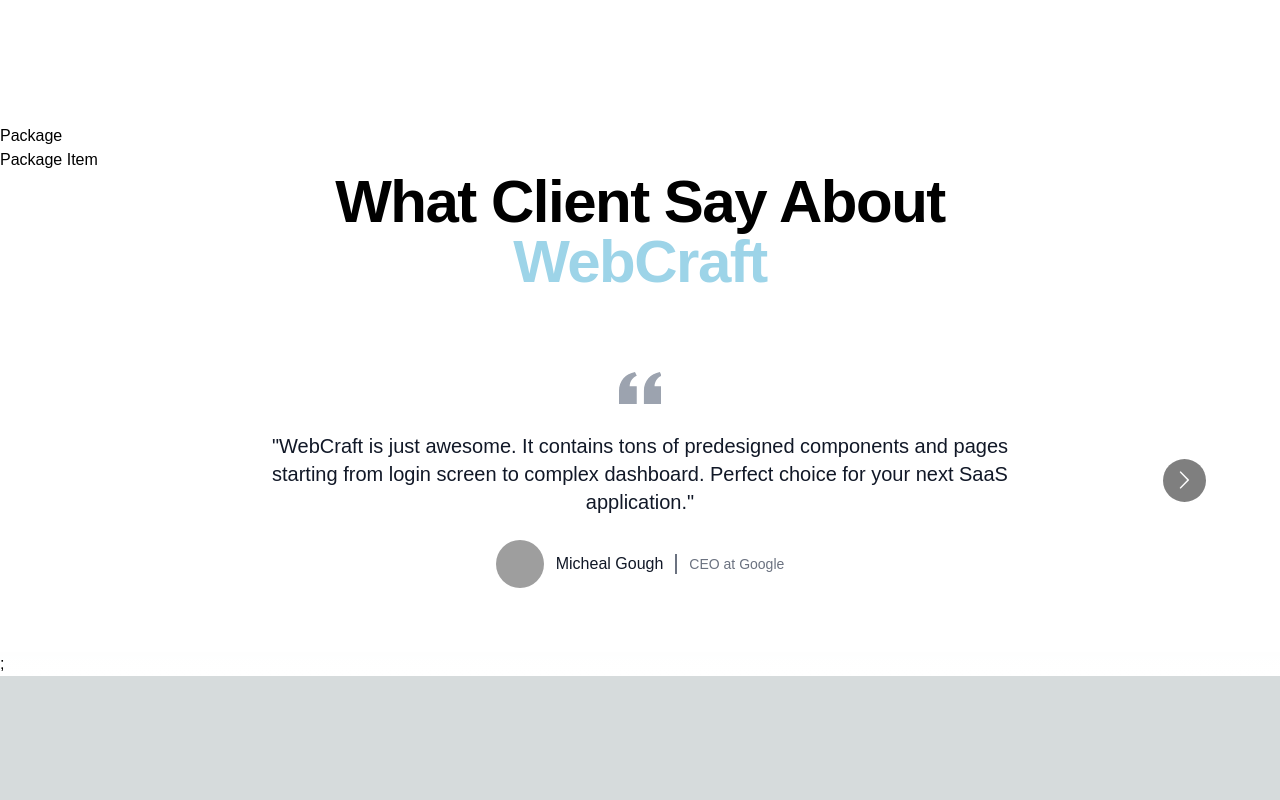
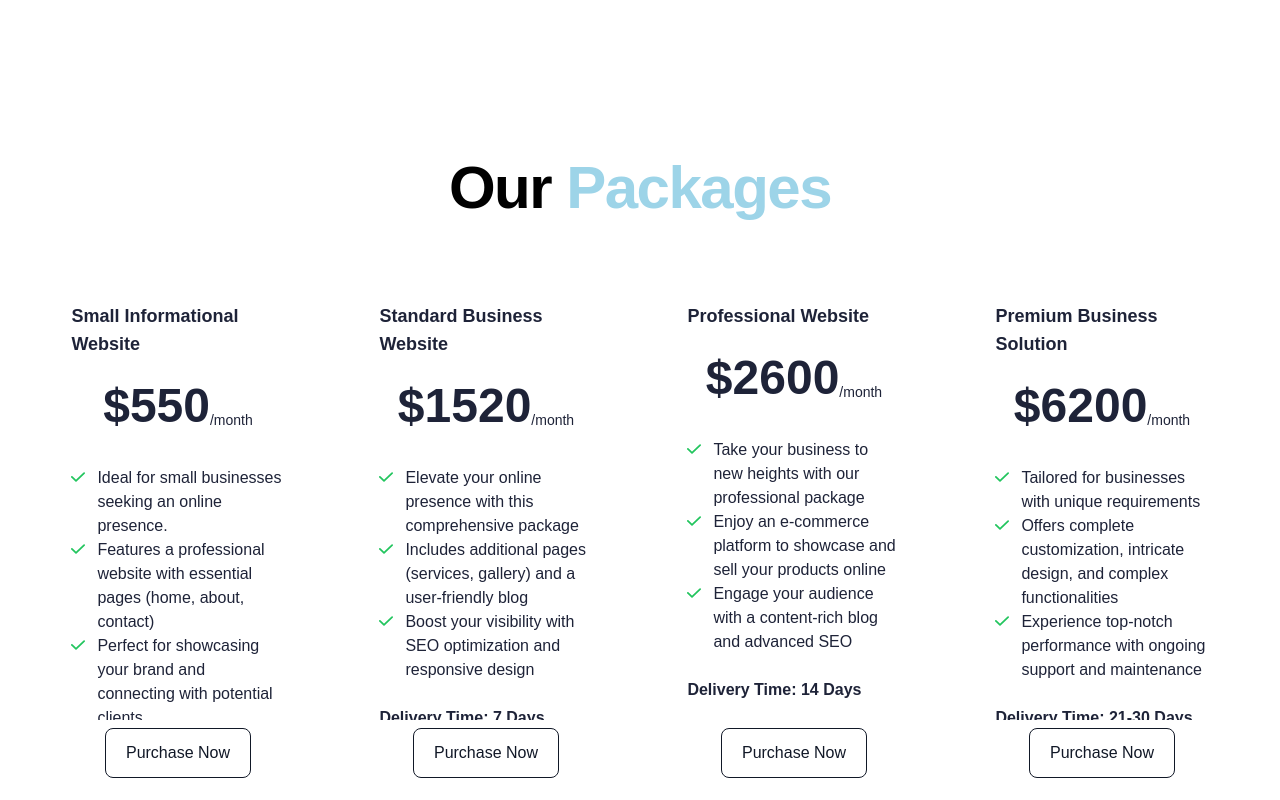
Before and after one commit to WebCraftt/webcraftt-frontend, a Next.js app: page / in a window 1280 px wide. Shown: the part 740-1540 px from the top of the page. Before the commit the page ends 1416 px from the top, so only its background shows below. Built offline with nearby package versions, Linux system fonts and the light colour scheme; grey boxes are pictures that could not be loaded.

Commit message:
Packages

```diff
--- a/pages/_app.js
+++ b/pages/_app.js
@@ -7,7 +7,7 @@
       <Head>
         <title>WebCraft</title>
       </Head>
-      <Component {...pageProps} />;
+      <Component {...pageProps} />
     </>
   );
 }
--- a/src/components/Package.js
+++ b/src/components/Package.js
@@ -1,13 +1,28 @@
-import React from 'react'
-import PackageItem from './PackageItem';
+import React from "react";
+import PackageItem from "./PackageItem";
+import { PackageList } from "../constants/Data/PackageList";
 
 const Package = () => {
   return (
-    <div>
-        <h1>Package</h1>
-      <PackageItem/>
+    <div className="flex flex-col min-h-[90vh] px-4 justify-center items-center ">
+      <h1 className="max-w-2xl mb-10 text-4xl text-center font-extrabold tracking-tight leading-none md:text-5xl xl:text-6xl dark:text-white">
+        Our <span className="text-[#9dd4e8]">Packages</span>
+      </h1>
+
+      <div className="grid lg:grid-cols-4 md:grid-cols-2 w-full place-items-center p-2">
+        {PackageList.map((item) => {
+          return (
+            <PackageItem
+              title={item.title}
+              price={item.price}
+              description={item.desc}
+              time={item.time}
+            />
+          );
+        })}
+      </div>
     </div>
-  )
-}
+  );
+};
 
 export default Package;
--- a/src/components/PackageItem.js
+++ b/src/components/PackageItem.js
@@ -1,11 +1,59 @@
-import React from 'react'
+import React from "react";
 
-const PackageItem = () => {
+const PackageItem = (props) => {
+  const description = props.description;
   return (
-    <div>
-      <h1>Package Item</h1>
+    <div
+      className="group flex flex-col bg-[#FFFFFF] p-4 rounded-[15px]
+    h-[520px] lg:min-w-[90%] lg:max-w-[80%] md:min-w-[90%] md:max-w-[90%] w-[95%]
+     sm:mt-5 sm:mx-5 lg:mt-0 my-2 items-center lg:transition-[3s]
+     lg:hover:scale-[110%] text-[#1e2338] lg:hover:bg-[#1e2338] lg:hover:text-white"
+    >
+      <div className="min-w-[70%] rounded-lg flex justify-center py-3 px-4 self-start text-lg">
+        <b> {props.title} </b>
+      </div>
+      <div className="min-w-[50%] rounded-lg flex justify-center py-3 px-4 mb-4 lg:group-hover:text-[#7744d9] text-5xl">
+        <b> {props.price} </b>
+        <span className="text-sm self-end">/month</span>
+      </div>
+      <div className="w-fit rounded-lg py-2 px-4 mb-2  w-full flex-1 overflow-auto">
+        {description.map((item, key) => {
+          return (
+            <li key={key} className="flex items-start">
+              <svg
+                className="flex-shrink-0 w-3.5 h-3.5 text-green-500 dark:text-green-400 mr-3 mt-1"
+                aria-hidden="true"
+                xmlns="http://www.w3.org/2000/svg"
+                fill="none"
+                viewBox="0 0 16 12"
+              >
+                <path
+                  stroke="currentColor"
+                  stroke-linecap="round"
+                  stroke-linejoin="round"
+                  stroke-width="2"
+                  d="M1 5.917 5.724 10.5 15 1.5"
+                />
+              </svg>
+              {item}
+            </li>
+          );
+        })}
+        <br />
+        <b>
+          Delivery Time: <span>{props.time}</span>
+        </b>
+      </div>
+      <a
+        href="#"
+        className="inline-flex items-center justify-center px-5 py-3
+         text-base font-medium text-center text-gray-900 border border-gray-900 rounded-lg
+          lg:group-hover:text-white lg:group-hover:border-gray-600 lg:hover:bg-[#7744d9]"
+      >
+        Purchase Now
+      </a>
     </div>
-  )
-}
+  );
+};
 
 export default PackageItem;
--- /dev/null
+++ b/src/constants/Data/PackageList.js
@@ -0,0 +1,42 @@
+export const PackageList = [
+  {
+    title: "Small Informational Website",
+    price: "$550",
+    desc: [
+      "Ideal for small businesses seeking an online presence.",
+      "Features a professional website with essential pages (home, about, contact)",
+      "Perfect for showcasing your brand and connecting with potential clients",
+    ],
+    time: "3 Days",
+  },
+  {
+    title: " Standard Business Website",
+    price: "$1520",
+    desc: [
+      "Elevate your online presence with this comprehensive package",
+      "Includes additional pages (services, gallery) and a user-friendly blog",
+      "Boost your visibility with SEO optimization and responsive design",
+    ],
+    time: "7 Days",
+  },
+  {
+    title: "Professional Website",
+    price: "$2600",
+    desc: [
+      "Take your business to new heights with our professional package",
+      "Enjoy an e-commerce platform to showcase and sell your products online",
+      "Engage your audience with a content-rich blog and advanced SEO",
+    ],
+    time: "14 Days",
+  },
+  {
+    title: "Premium Business Solution",
+    price: "$6200",
+    desc: [
+      "Tailored for businesses with unique requirements",
+      "Offers complete customization, intricate design, and complex functionalities",
+      "Experience top-notch performance with ongoing support and maintenance",
+    ],
+    time: "21-30 Days",
+  },
+];
```
Also changed, not shown: src/components/About.js (+32 -7 lines).
